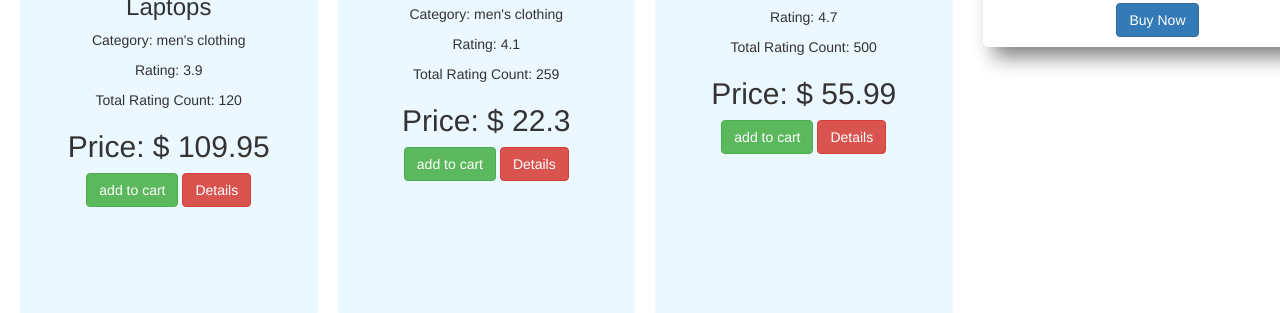
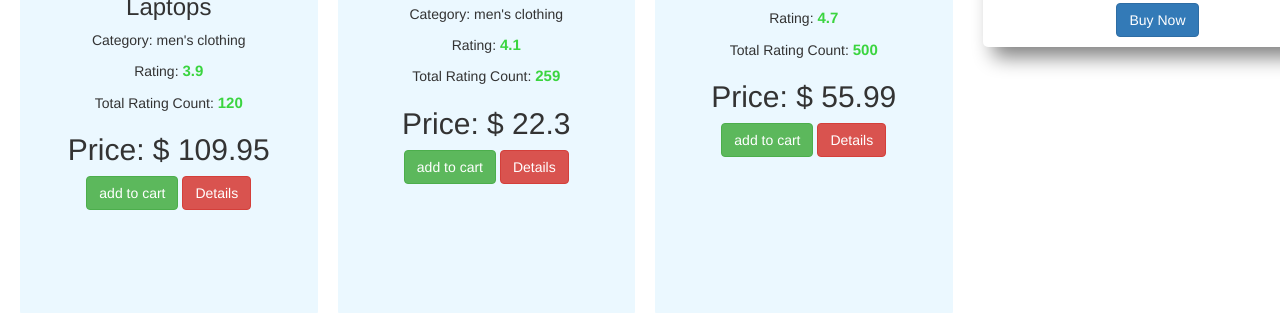
Before and after one commit to showkhin1997/wish-tex-shoping-website, a plain HTML site: page index.html in a window 1280 px wide. Shown: the part 540-853 px from the top of the page. Drawn offline with nearby package versions, Linux system fonts and the light colour scheme.

Commit message:
rating update

```diff
--- a/css/style.css
+++ b/css/style.css
@@ -2,6 +2,7 @@ body {
   overflow-x: hidden;
   font-family: "Montserrat", sans-serif;
 }
+/* tittle style */
 .shop-banner{
   background-color: rgba(250, 226, 255, 0.767);
   text-align: center;
@@ -77,6 +78,12 @@ body {
   box-shadow: 1px 2px 7px rgba(153, 153, 153, 0.404);
   border: none;
 }
+.rating{
+  color: rgba(0, 201, 0, 0.753);
+  font-weight: 600;
+  font-size: 15px;
+}
+/* cart style */
 .cart {
   width: 350px;
   /* border: 1px solid green; */
--- a/js/app.js
+++ b/js/app.js
@@ -18,8 +18,8 @@ const showProducts = (products) => {
       </div>
       <h3>${product.title}</h3>
       <p>Category: ${product.category}</p>
-      <p>Rating: ${product.rating.rate}</p>
-      <p>Total Rating Count: ${product.rating.count}</p>
+      <p>Rating: <span class="rating">${product.rating.rate}</span></p>
+      <p>Total Rating Count: <span class="rating">${product.rating.count}</span></p>
       <h2>Price: $ ${product.price}</h2>
       <button onclick="addToCart(${product.id},${product.price})" id="addToCart-btn" class="buy-now btn btn-success">add to cart</button>
       <button id="details-btn" class="btn btn-danger">Details</button></div>
```
